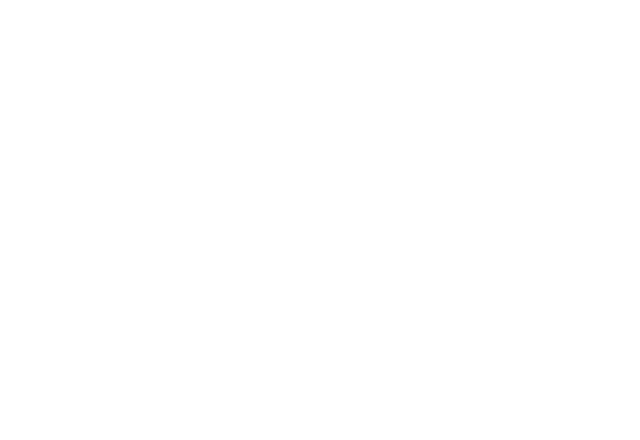
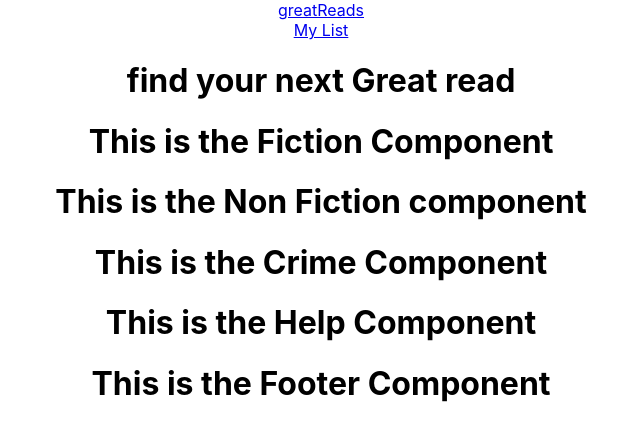
Before and after one commit to monicamclaughlan/NY-React-API, a React (Create React App) app: page / in a window 1280 px wide. Shown: the top 440 px of the page, without its empty margins (319-959 px from the left). Built offline with nearby package versions, Linux system fonts and the light colour scheme.

Commit message:
Made components and pages

```diff
--- a/package.json
+++ b/package.json
@@ -8,6 +8,8 @@
     "@testing-library/user-event": "^12.8.3",
     "react": "^17.0.2",
     "react-dom": "^17.0.2",
+    "react-router": "^5.2.0",
+    "react-router-dom": "^5.2.0",
     "react-scripts": "4.0.3",
     "web-vitals": "^1.1.1"
   },
--- a/src/App.js
+++ b/src/App.js
@@ -1,29 +1,51 @@
 import './App.css';
+import {Route, Switch} from 'react-router-dom'
+import Nav from './components/Nav'
+import Main from './pages/Main'
+import ReadingList from './pages/ReadingList'
+import Reviews from './pages/Reviews'
+import Footer from './components/Footer'
 
 function App() {
   const apiKey = "eNetSKoCDjuFllCX5kndIoGNknTPGYXj"
 
-  const genre = [
-    {name: 'mass-market-paperback'},
-    {name: 'paperback-nonfiction'},
-    {name: 'paperback-advice'},
-    {name: 'crime-and-punishment'}
-  ]
+  const genre = {
+    fiction: 'mass-market-paperback',
+    nonfiction: 'paperback-nonfiction',
+    selfhelp: 'paperback-advice',
+    crime: 'crime-and-punishment'
+}
 
-  const listurl = genre.map((name) => {
-    const url = `https://api.nytimes.com/svc/books/v3/lists/current/${name.name}.json?api-key=${apiKey}`
-  })
+    const fictionurl = `https://api.nytimes.com/svc/books/v3/lists/current/${genre.fiction}.json?api-key=${apiKey}`
+    const nonfictionurl = `https://api.nytimes.com/svc/books/v3/lists/current/${genre.nonfiction}.json?api-key=${apiKey}`
+    const selfhelpurl = `https://api.nytimes.com/svc/books/v3/lists/current/${genre.selfhelp}.json?api-key=${apiKey}`
+    const crimeurl = `https://api.nytimes.com/svc/books/v3/lists/current/${genre.crime}.json?api-key=${apiKey}`
 
-  const reviewurl= `https://api.nytimes.com/svc/books/v3/reviews.json?title=Becoming&api-key=${apiKey}`
-
-  const url = `https://api.nytimes.com/svc/books/v3/lists/current/${genre.name}.json?api-key=${apiKey}`
+    const reviewurl= `https://api.nytimes.com/svc/books/v3/reviews.json?title=Becoming&api-key=${apiKey}`
 
 
+  const getFiction = async () => {
+    const response = await fetch(fictionurl)
+    const data = await response.json()
+    console.log(data.results)
+  }
 
-  const getList = async () => {
-    const response = await fetch(url)
+  const getNonfiction = async () => {
+    const response = await fetch(nonfictionurl)
     const data = await response.json()
-    console.log(data.results.books[0].title)
+    console.log(data.results)
+  }
+
+  const getHelp = async () => {
+    const response = await fetch(selfhelpurl)
+    const data = await response.json()
+    console.log(data.results)
+  }
+
+  const getCrime = async () => {
+    const response = await fetch(crimeurl)
+    const data = await response.json()
+    console.log(data.results)
   }
 
   const getReview = async () => {
@@ -36,7 +58,19 @@ function App() {
 
   return (
     <div className="App">
-
+          <Nav />
+          <Switch>
+            <Route exact path ="/">
+                <Main />
+            </Route>
+            <Route path="/Reviews">
+              <Reviews />
+            </Route>
+            <Route path="/ReadingList">
+              <ReadingList/>
+            </Route>
+          </Switch>
+          <Footer />
     </div>
   );
 }
--- /dev/null
+++ b/src/components/Crime.js
@@ -0,0 +1,11 @@
+import React from 'react'
+
+const Crime = (props) => {
+    return (
+        <div>
+            <h1>This is the Crime Component</h1>
+        </div>
+    )
+}
+
+export default Crime
--- /dev/null
+++ b/src/components/Fiction.js
@@ -0,0 +1,11 @@
+import React from 'react'
+
+const Fiction = (props) => {
+    return (
+        <div>
+            <h1>This is the Fiction Component</h1>
+        </div>
+    )
+}
+
+export default Fiction
--- /dev/null
+++ b/src/components/Footer.js
@@ -0,0 +1,11 @@
+import React from 'react'
+
+const Footer = (props) => {
+    return (
+        <div>
+            <h1>This is the Footer Component</h1>
+        </div>
+    )
+}
+
+export default Footer
--- /dev/null
+++ b/src/components/Help.js
@@ -0,0 +1,11 @@
+import React from 'react'
+
+const Help = (props) => {
+    return (
+        <div>
+            <h1>This is the Help Component</h1>
+        </div>
+    )
+}
+
+export default Help
--- /dev/null
+++ b/src/components/Nav.js
@@ -0,0 +1,17 @@
+import React from 'react'
+import {Link} from "react-router-dom"
+
+const Nav = (props) => {
+    return (
+        <div>
+            <Link to="/">
+                <div>greatReads</div>
+            </Link>
+            <Link to="ReadingList">
+                <div>My List</div>
+            </Link>
+        </div>
+    )
+}
+
+export default Nav
--- /dev/null
+++ b/src/components/NonFiction.js
@@ -0,0 +1,11 @@
+import React from 'react'
+
+const NonFiction = (props) => {
+    return (
+        <div>
+            <h1>This is the Non Fiction component</h1>
+        </div>
+    )
+}
+
+export default NonFiction
--- a/src/index.js
+++ b/src/index.js
@@ -3,11 +3,14 @@ import ReactDOM from 'react-dom';
 import './index.css';
 import App from './App';
 import reportWebVitals from './reportWebVitals';
+import {BrowserRouter as Router} from 'react-router-dom'
 
 ReactDOM.render(
-  <React.StrictMode>
-    <App />
-  </React.StrictMode>,
+  <Router>
+    <React.StrictMode>
+      <App />
+    </React.StrictMode>
+  </Router>,
   document.getElementById('root')
 );
 
--- /dev/null
+++ b/src/pages/Main.js
@@ -0,0 +1,19 @@
+import React from 'react'
+import Crime from '../components/Crime'
+import Fiction from '../components/Fiction'
+import Help from '../components/Help'
+import NonFiction from '../components/NonFiction'
+
+const Main = (props) => {
+    return (
+        <div>
+            <h1>find your next Great read</h1>
+                <Fiction />
+                <NonFiction />
+                <Crime />
+                <Help />
+        </div>
+    )
+}
+
+export default Main
--- /dev/null
+++ b/src/pages/ReadingList.js
@@ -0,0 +1,11 @@
+import React from 'react'
+
+const ReadingList = (props) => {
+    return (
+        <div>
+            <h1>This is the Reading List page</h1>
+        </div>
+    )
+}
+
+export default ReadingList
--- /dev/null
+++ b/src/pages/Reviews.js
@@ -0,0 +1,11 @@
+import React from 'react'
+
+const Reviews = (props) => {
+    return (
+        <div>
+            <h1>This is the Reviews page</h1>
+        </div>
+    )
+}
+
+export default Reviews
```
Also changed, not shown: 1 other file (tests, documents, lock files or other folders).
